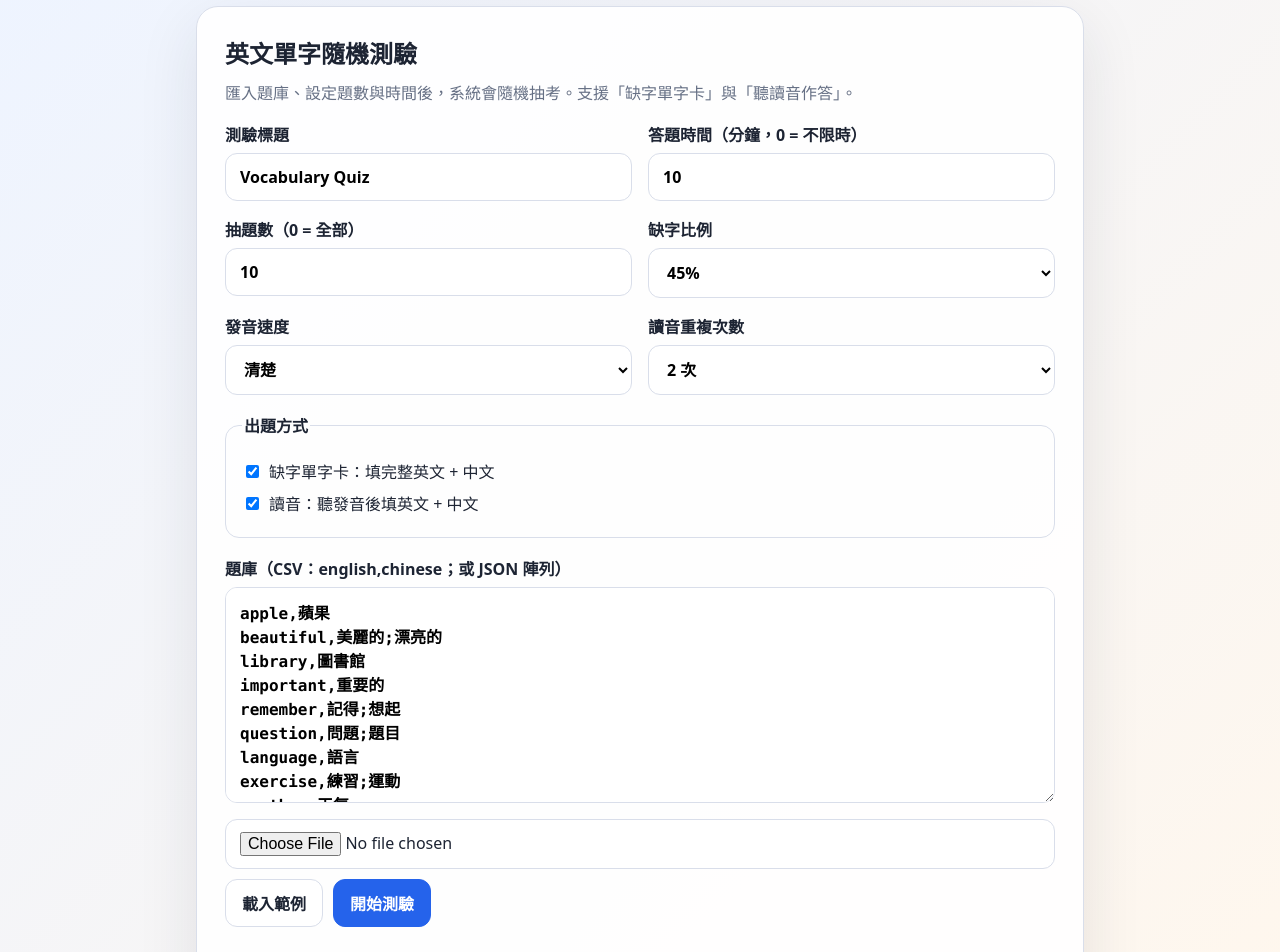
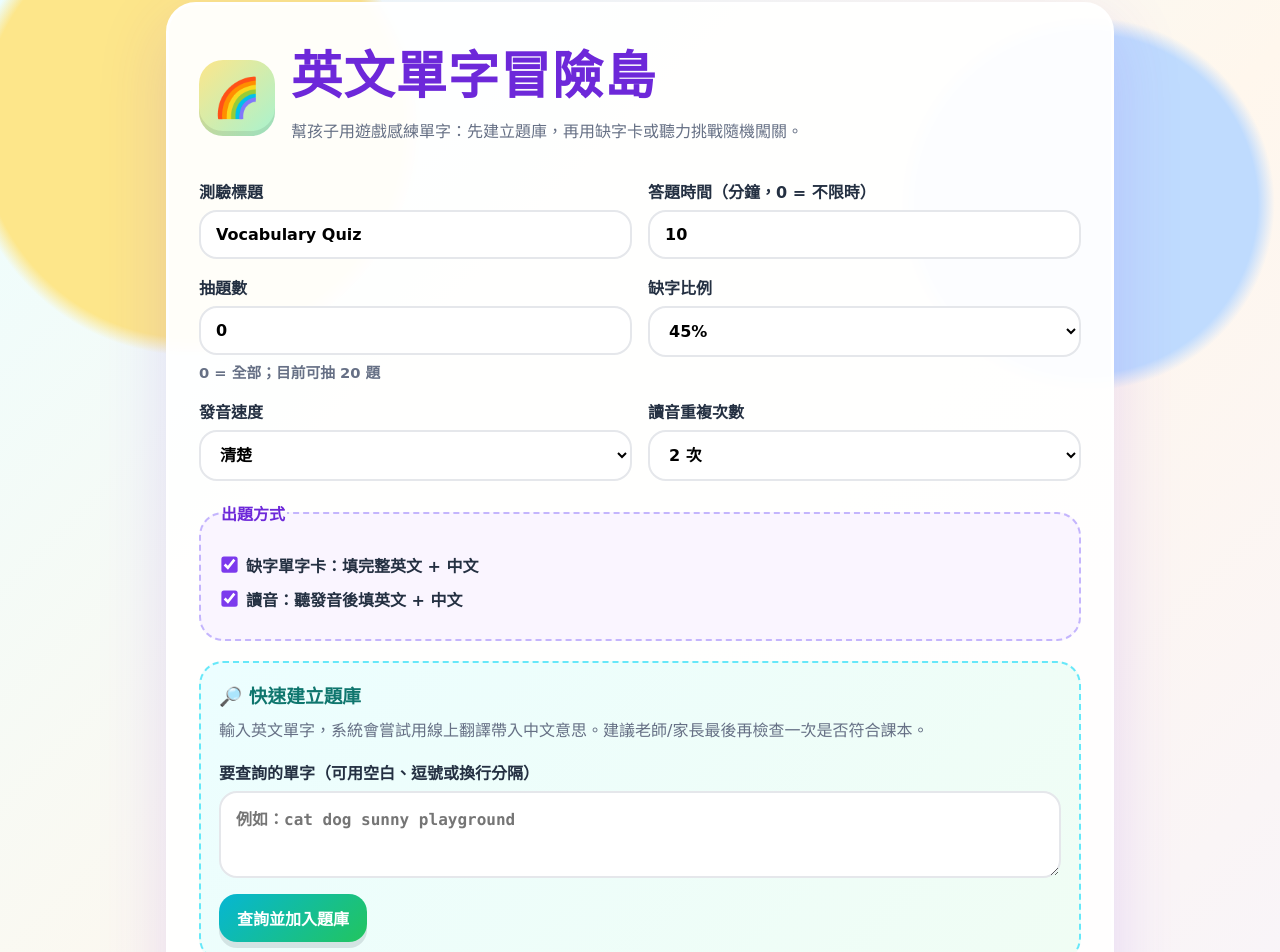
Before and after one commit to siygle/english-vocab-quiz, a React (Vite) app: page / in a window 1280 px wide. Shown: the part 26-978 px from the top of the page. Built offline with nearby package versions, Linux system fonts and the light colour scheme.

Commit message:
feat: improve vocabulary bank setup

```diff
--- /dev/null
+++ b/src/dictionary.ts
@@ -0,0 +1,57 @@
+import { normalizeEnglish, type VocabItem } from './quizEngine';
+
+export type LookupResult = VocabItem & {
+  source: string;
+};
+
+type MyMemoryResponse = {
+  responseData?: {
+    translatedText?: string;
+  };
+  matches?: Array<{
+    translation?: string;
+  }>;
+};
+
+export async function lookupWords(words: string[]): Promise<LookupResult[]> {
+  const uniqueWords = Array.from(new Set(words.map(normalizeEnglish).filter(Boolean)));
+  return Promise.all(uniqueWords.map(lookupWord));
+}
+
+async function lookupWord(word: string): Promise<LookupResult> {
+  const translated = await translateWithMyMemory(word).catch(() => '');
+  if (translated) return { word, zh: cleanupTranslation(translated), source: 'MyMemory Translate' };
+
+  const exists = await checkDictionaryWord(word).catch(() => false);
+  return { word, zh: exists ? '請補上中文意思' : '請確認拼字並補上中文意思', source: 'Dictionary fallback' };
+}
+
+async function translateWithMyMemory(word: string): Promise<string> {
+  const url = new URL('https://api.mymemory.translated.net/get');
+  url.searchParams.set('q', word);
+  url.searchParams.set('langpair', 'en|zh-TW');
+
+  const response = await fetch(url);
+  if (!response.ok) throw new Error('Translation failed');
+
+  const data = (await response.json()) as MyMemoryResponse;
+  const candidates = [data.responseData?.translatedText, ...(data.matches?.map((match) => match.translation) ?? [])]
+    .map((value) => cleanupTranslation(value ?? ''))
+    .filter(Boolean)
+    .filter((value) => normalizeEnglish(value) !== word);
+
+  return candidates[0] ?? '';
+}
+
+async function checkDictionaryWord(word: string): Promise<boolean> {
+  const response = await fetch(`https://api.dictionaryapi.dev/api/v2/entries/en/${encodeURIComponent(word)}`);
+  return response.ok;
+}
+
+function cleanupTranslation(value: string): string {
+  return value
+    .replace(/<[^>]*>/g, '')
+    .replace(/[\r\n]+/g, ' ')
+    .replace(/^[\s,，.;；、]+|[\s,，.;；、]+$/g, '')
+    .trim();
+}
--- a/src/main.tsx
+++ b/src/main.tsx
@@ -1,6 +1,7 @@
 import React, { useEffect, useMemo, useState } from 'react';
 import { createRoot } from 'react-dom/client';
 import { speakWord, stopSpeech } from './audio';
+import { lookupWords } from './dictionary';
 import { buildQuestions, gradeAnswer, maskWord, parseBank, type Answer, type Question, type QuizMode } from './quizEngine';
 import './styles.css';
 
@@ -21,12 +22,14 @@ function App() {
   const [screen, setScreen] = useState<Screen>('setup');
   const [title, setTitle] = useState('Vocabulary Quiz');
   const [minutes, setMinutes] = useState(10);
-  const [questionCount, setQuestionCount] = useState(10);
+  const [questionCount, setQuestionCount] = useState(0);
   const [maskRatio, setMaskRatio] = useState(0.45);
   const [speechRate, setSpeechRate] = useState(0.8);
   const [speechRepeat, setSpeechRepeat] = useState(2);
   const [modes, setModes] = useState<QuizMode[]>(['card', 'audio']);
   const [bankText, setBankText] = useState(sample);
+  const [lookupText, setLookupText] = useState('');
+  const [isLookingUp, setIsLookingUp] = useState(false);
   const [message, setMessage] = useState('');
   const [questions, setQuestions] = useState<Question[]>([]);
   const [index, setIndex] = useState(0);
@@ -37,6 +40,14 @@ function App() {
   const [now, setNow] = useState(Date.now());
 
   const current = questions[index];
+  const bank = useMemo(() => {
+    try {
+      return parseBank(bankText);
+    } catch {
+      return [];
+    }
+  }, [bankText]);
+  const availableQuestionCount = bank.length * Math.max(modes.length, 1);
   const wrongQuestions = useMemo(() => answers.filter((answer) => !answer.ok).map(({ word, zh, mode }) => ({ word, zh, mode })), [answers]);
 
   useEffect(() => {
@@ -61,6 +72,28 @@ function App() {
 
   function toggleMode(mode: QuizMode) {
     setModes((value) => (value.includes(mode) ? value.filter((item) => item !== mode) : [...value, mode]));
+  }
+
+  async function importFromLookup() {
+    const words = lookupText.split(/[\s,，;；、]+/).filter(Boolean);
+    if (!words.length) {
+      setMessage('請先輸入要查詢的英文單字。');
+      return;
+    }
+
+    setIsLookingUp(true);
+    setMessage('正在查詢單字與中文意思…');
+    try {
+      const results = await lookupWords(words);
+      const lines = results.map((item) => `${item.word},${item.zh}`);
+      setBankText((value) => [value.trim(), ...lines].filter(Boolean).join('\n'));
+      setLookupText('');
+      setMessage(`已加入 ${results.length} 個單字。請再快速檢查中文意思是否符合課本用法。`);
+    } catch (error) {
+      setMessage(`查詢失敗：${error instanceof Error ? error.message : String(error)}`);
+    } finally {
+      setIsLookingUp(false);
+    }
   }
 
   function startQuiz(pool?: Question[]) {
@@ -118,8 +151,13 @@ function App() {
     <main className="app">
       {screen === 'setup' && (
         <section className="panel">
-          <h1>英文單字隨機測驗</h1>
-          <p className="hint">匯入題庫、設定題數與時間後，系統會隨機抽考。支援「缺字單字卡」與「聽讀音作答」。</p>
+          <div className="hero">
+            <div className="hero-icon">🌈</div>
+            <div>
+              <h1>英文單字冒險島</h1>
+              <p className="hint">幫孩子用遊戲感練單字：先建立題庫，再用缺字卡或聽力挑戰隨機闖關。</p>
+            </div>
+          </div>
 
           <div className="grid two">
             <label>
@@ -131,8 +169,9 @@ function App() {
               <input type="number" min={0} value={minutes} onChange={(event) => setMinutes(Number(event.target.value))} />
             </label>
             <label>
-              抽題數（0 = 全部）
-              <input type="number" min={0} value={questionCount} onChange={(event) => setQuestionCount(Number(event.target.value))} />
+              抽題數
+              <input type="number" min={0} max={availableQuestionCount || undefined} value={questionCount} onChange={(event) => setQuestionCount(Number(event.target.value))} />
+              <span className="field-hint">0 = 全部；目前可抽 {availableQuestionCount} 題</span>
             </label>
             <label>
               缺字比例
@@ -166,9 +205,24 @@ function App() {
             <label className="check"><input checked={modes.includes('audio')} type="checkbox" onChange={() => toggleMode('audio')} /> 讀音：聽發音後填英文 + 中文</label>
           </fieldset>
 
+          <section className="kid-card">
+            <div>
+              <h3>🔎 快速建立題庫</h3>
+              <p className="hint">輸入英文單字，系統會嘗試用線上翻譯帶入中文意思。建議老師/家長最後再檢查一次是否符合課本。</p>
+            </div>
+            <label>
+              要查詢的單字（可用空白、逗號或換行分隔）
+              <textarea rows={3} spellCheck={false} placeholder="例如：cat dog sunny playground" value={lookupText} onChange={(event) => setLookupText(event.target.value)} />
+            </label>
+            <div className="actions">
+              <button type="button" className="secondary" disabled={isLookingUp} onClick={() => void importFromLookup()}>{isLookingUp ? '查詢中…' : '查詢並加入題庫'}</button>
+            </div>
+          </section>
+
           <label>
             題庫（CSV：english,chinese；或 JSON 陣列）
             <textarea rows={10} spellCheck={false} value={bankText} onChange={(event) => setBankText(event.target.value)} />
+            <span className="field-hint">目前有 {bank.length} 個單字。中文同義詞可用分號補充，例如：beautiful,美麗的;漂亮的</span>
           </label>
           <div className="actions">
             <input type="file" accept=".csv,.json,.txt" onChange={(event) => void event.target.files?.[0]?.text().then(setBankText)} />
--- a/src/styles.css
+++ b/src/styles.css
@@ -1,32 +1,42 @@
-:root { color-scheme: light; --bg:#f6f7fb; --card:#fff; --ink:#1d2433; --muted:#667085; --brand:#2563eb; --ok:#15803d; --bad:#b91c1c; --line:#d9deea; }
+:root { color-scheme: light; --bg:#fef3c7; --card:#fff; --ink:#243042; --muted:#667085; --brand:#7c3aed; --brand2:#06b6d4; --ok:#15803d; --bad:#dc2626; --line:#e5e7eb; --sun:#fbbf24; }
 * { box-sizing: border-box; }
-body { margin:0; font-family: system-ui, -apple-system, BlinkMacSystemFont, "Segoe UI", sans-serif; background:linear-gradient(135deg,#eef4ff,#fff7ed); color:var(--ink); }
-.app { max-width: 920px; margin: 32px auto; padding: 0 16px; }
-.panel { background: rgba(255,255,255,.92); border:1px solid var(--line); border-radius: 22px; padding: 28px; box-shadow: 0 20px 60px rgba(31,41,55,.10); }
-h1,h2 { margin:0 0 10px; }
-.hint { color:var(--muted); margin-top:0; }
+body { margin:0; font-family: "Comic Sans MS", "Nunito", system-ui, -apple-system, BlinkMacSystemFont, "Segoe UI", sans-serif; background: radial-gradient(circle at 15% 10%, #fde68a 0 12%, transparent 13%), radial-gradient(circle at 85% 15%, #bfdbfe 0 10%, transparent 11%), linear-gradient(135deg,#ecfeff,#fff7ed 48%,#f5f3ff); color:var(--ink); }
+.app { max-width: 980px; margin: 28px auto; padding: 0 16px; }
+.panel { background: rgba(255,255,255,.95); border:3px solid #fff; border-radius: 30px; padding: 30px; box-shadow: 0 22px 70px rgba(124,58,237,.16); }
+.hero { display:flex; gap:16px; align-items:center; margin-bottom:18px; }
+.hero-icon { display:grid; place-items:center; width:76px; height:76px; border-radius:24px; background:linear-gradient(135deg,#fde68a,#a7f3d0); font-size:2.4rem; box-shadow: inset 0 -5px 0 rgba(0,0,0,.08); }
+h1,h2,h3 { margin:0 0 10px; }
+h1 { font-size: clamp(2rem, 5vw, 3.2rem); color:#6d28d9; letter-spacing:.02em; }
+h3 { color:#0f766e; }
+.hint { color:var(--muted); margin-top:0; line-height:1.6; }
 .grid { display:grid; gap:16px; margin:18px 0; }
 .two { grid-template-columns: repeat(2, minmax(0, 1fr)); }
-label { display:flex; flex-direction:column; gap:7px; font-weight:650; }
-input, textarea, select { width:100%; border:1px solid var(--line); border-radius:12px; padding:12px 14px; font:inherit; background:#fff; }
+label { display:flex; flex-direction:column; gap:7px; font-weight:800; }
+.field-hint { color:var(--muted); font-size:.92rem; font-weight:600; line-height:1.45; }
+input, textarea, select { width:100%; border:2px solid var(--line); border-radius:18px; padding:13px 15px; font:inherit; background:#fff; transition:border-color .15s, box-shadow .15s; }
+input:focus, textarea:focus, select:focus { outline:none; border-color:var(--brand2); box-shadow:0 0 0 4px rgba(6,182,212,.16); }
 textarea { resize:vertical; font-family: ui-monospace, SFMono-Regular, Menlo, Consolas, monospace; }
-fieldset { border:1px solid var(--line); border-radius:14px; margin:18px 0; padding:14px 16px; }
-legend { font-weight:750; }
-.check { flex-direction:row; align-items:center; font-weight:500; margin:8px 0; }
-.check input { width:auto; }
-.actions { display:flex; flex-wrap:wrap; gap:10px; align-items:center; margin-top:16px; }
-button { border:1px solid var(--line); border-radius:12px; background:#fff; color:var(--ink); padding:11px 16px; font:inherit; font-weight:750; cursor:pointer; }
-button:hover { transform: translateY(-1px); }
-button.primary { background:var(--brand); border-color:var(--brand); color:white; }
-.msg { min-height:24px; margin-top:14px; color:var(--bad); }
-.topbar { display:flex; justify-content:space-between; gap:16px; align-items:start; border-bottom:1px solid var(--line); padding-bottom:14px; margin-bottom:20px; }
-.timer { font-size:1.25rem; font-weight:800; color:var(--brand); white-space:nowrap; }
-.question { text-align:center; padding:30px 10px; }
-.badge { display:inline-block; padding:6px 12px; border-radius:999px; background:#dbeafe; color:#1e40af; font-weight:800; margin-bottom:16px; }
-.prompt { font-size: clamp(2.4rem, 8vw, 5rem); letter-spacing:.08em; font-weight:900; margin: 12px 0; }
-.score { font-size:1.6rem; font-weight:900; margin: 18px 0; }
-.review-item { border-top:1px solid var(--line); padding:14px 0; }
+fieldset, .kid-card { border:2px dashed #c4b5fd; border-radius:24px; margin:20px 0; padding:18px; background:#faf5ff; }
+.kid-card { border-color:#67e8f9; background:linear-gradient(135deg,#ecfeff,#f0fdf4); }
+legend { font-weight:900; color:#6d28d9; }
+.check { flex-direction:row; align-items:center; font-weight:700; margin:10px 0; }
+.check input { width:auto; transform:scale(1.25); accent-color:var(--brand); }
+.actions { display:flex; flex-wrap:wrap; gap:12px; align-items:center; margin-top:16px; }
+button { border:0; border-radius:18px; background:#fff; color:var(--ink); padding:12px 18px; font:inherit; font-weight:900; cursor:pointer; box-shadow: 0 6px 0 rgba(31,41,55,.12); transition:transform .12s, box-shadow .12s, opacity .12s; }
+button:hover:not(:disabled) { transform: translateY(-2px); box-shadow: 0 8px 0 rgba(31,41,55,.12); }
+button:active:not(:disabled) { transform: translateY(2px); box-shadow: 0 3px 0 rgba(31,41,55,.12); }
+button:disabled { cursor:not-allowed; opacity:.55; }
+button.primary { background:linear-gradient(135deg,var(--brand),#ec4899); color:white; }
+button.secondary { background:linear-gradient(135deg,#06b6d4,#22c55e); color:white; }
+.msg { min-height:24px; margin-top:14px; color:#7c2d12; font-weight:800; }
+.topbar { display:flex; justify-content:space-between; gap:16px; align-items:start; border-bottom:2px dashed #ddd6fe; padding-bottom:14px; margin-bottom:20px; }
+.timer { font-size:1.35rem; font-weight:900; color:#6d28d9; background:#fef3c7; border-radius:999px; padding:8px 14px; white-space:nowrap; }
+.question { text-align:center; padding:34px 10px; background:linear-gradient(135deg,#eff6ff,#fff); border-radius:28px; margin-bottom:18px; }
+.badge { display:inline-block; padding:8px 14px; border-radius:999px; background:#dbeafe; color:#1e40af; font-weight:900; margin-bottom:16px; }
+.prompt { font-size: clamp(2.8rem, 9vw, 5.6rem); letter-spacing:.08em; font-weight:900; margin: 12px 0; color:#111827; text-shadow: 0 4px 0 rgba(251,191,36,.25); }
+.score { font-size:1.8rem; font-weight:900; margin: 18px 0; color:#6d28d9; }
+.review-item { border-top:2px dashed var(--line); padding:14px 0; }
 .review-item strong { display:inline-block; min-width:72px; }
-.correct { color:var(--ok); font-weight:800; }
-.wrong { color:var(--bad); font-weight:800; }
-@media (max-width: 720px) { .two { grid-template-columns:1fr; } .panel { padding:20px; } .topbar { flex-direction:column; } }
+.correct { color:var(--ok); font-weight:900; }
+.wrong { color:var(--bad); font-weight:900; }
+@media (max-width: 720px) { .two { grid-template-columns:1fr; } .panel { padding:20px; } .hero { align-items:flex-start; } .hero-icon { width:58px; height:58px; font-size:1.8rem; } .topbar { flex-direction:column; } }
```
Also changed, not shown: 1 other file (tests, documents, lock files or other folders).
